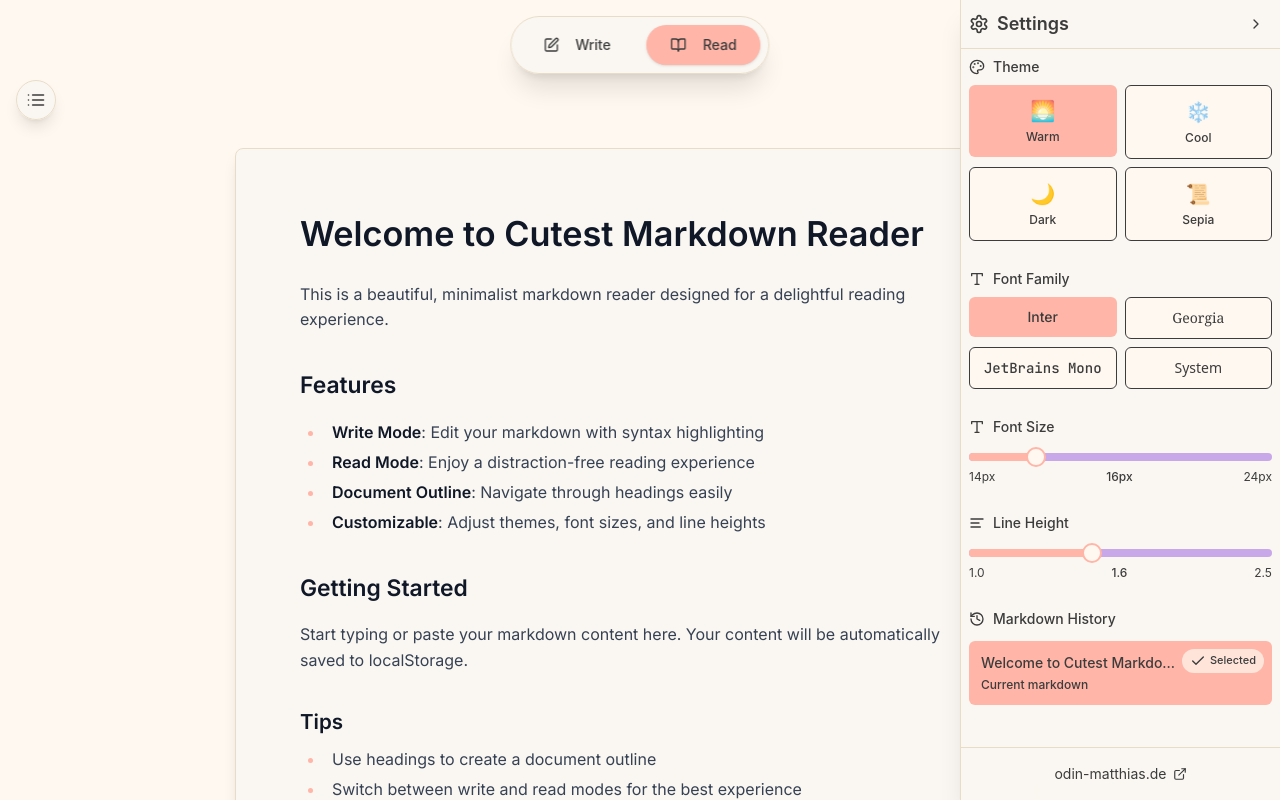
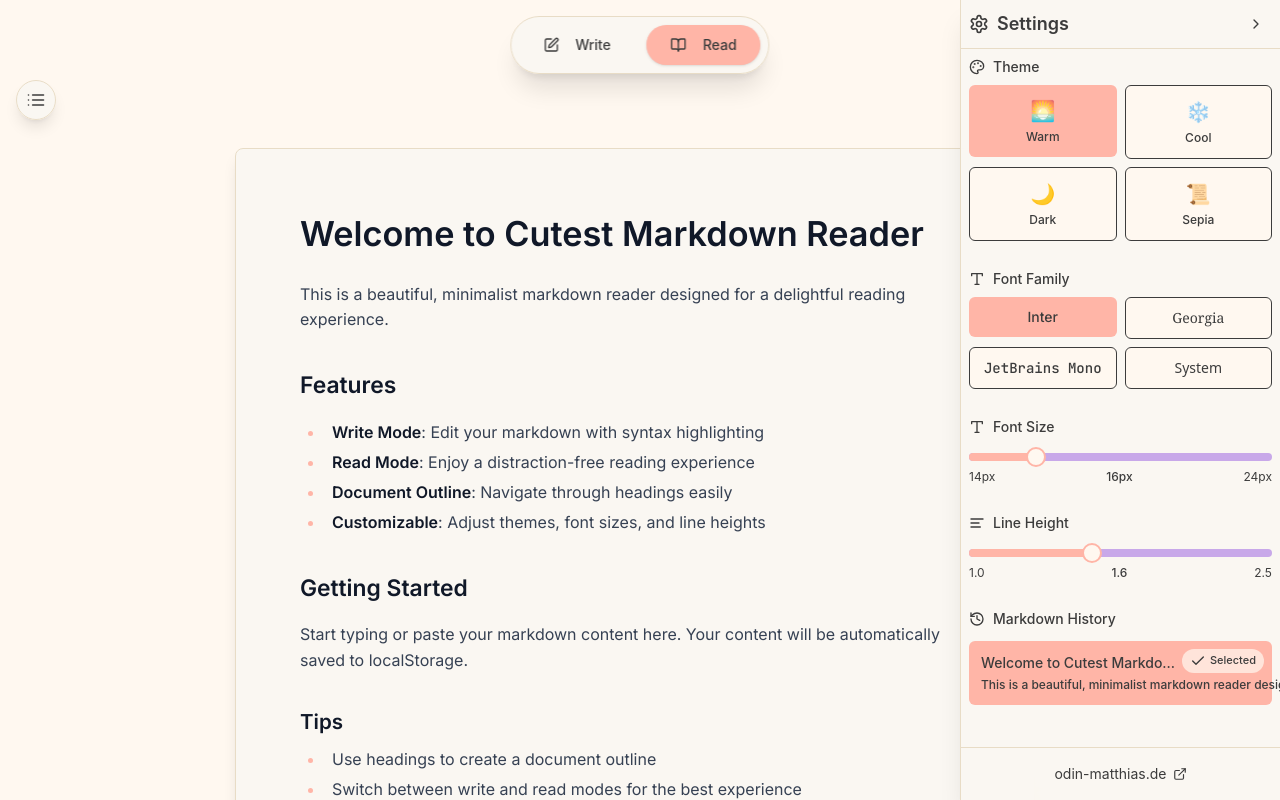
Before and after one commit to Odin94/cutest-markdown-reader, a React (Vite) app: page / in a window 1280 px wide. Both pictures are taken after a click on the button 1244 px from the left and 100 px from the top of the page. Built offline with nearby package versions, Linux system fonts and the light colour scheme.

Commit message:
Add real document text to history preview

```diff
--- a/src/components/layout/SettingsSidebar.tsx
+++ b/src/components/layout/SettingsSidebar.tsx
@@ -30,6 +30,34 @@ const fontOptions: { value: "inter" | "georgia" | "jetbrains" | "system"; label:
   { value: "jetbrains", label: "JetBrains Mono" },
   { value: "system", label: "System" },
 ]
+
+const getHistoryPreview = (entry: MarkdownHistoryEntry) => {
+  const normalizedTitle = entry.title.trim().toLowerCase()
+  const lines = entry.content
+    .split(/\r?\n/)
+    .map((line) => line.trim())
+    .filter(Boolean)
+
+  const previewLine = lines.find((line) => {
+    const cleanedLine = line
+      .replace(/^#{1,6}\s+/, "")
+      .replace(/[_*`~]+/g, "")
+      .replace(/\[(.*?)\]\(.*?\)/g, "$1")
+      .trim()
+
+    return cleanedLine.length > 0 && cleanedLine.toLowerCase() !== normalizedTitle
+  })
+
+  if (!previewLine) {
+    return "No additional preview text"
+  }
+
+  return previewLine
+    .replace(/^#{1,6}\s+/, "")
+    .replace(/[_*`~]+/g, "")
+    .replace(/\[(.*?)\]\(.*?\)/g, "$1")
+    .slice(0, 72)
+}
 
 export const SettingsSidebar = ({
   isOpen,
@@ -247,10 +275,11 @@ export const SettingsSidebar = ({
                 </div>
                 <motion.div layout className="space-y-2">
                   <AnimatePresence initial={false}>
-                    {historyEntries.map((entry, index) => {
+                    {historyEntries.map((entry) => {
                       const isSelected = entry.id === selectedHistoryEntryId
                       const isConfirmingDelete = entry.id === pendingDeleteEntryId
                       const suppressHover = entry.id === hoverSuppressedEntryId
+                      const previewText = getHistoryPreview(entry)
 
                       return (
                         <motion.div
@@ -276,7 +305,7 @@ export const SettingsSidebar = ({
                                 {entry.title}
                               </div>
                               <div className="mt-1 text-xs text-muted-foreground">
-                                {index === 0 ? "Current markdown" : "History entry"}
+                                {previewText}
                               </div>
                             </div>
                             {isSelected ? (
```
